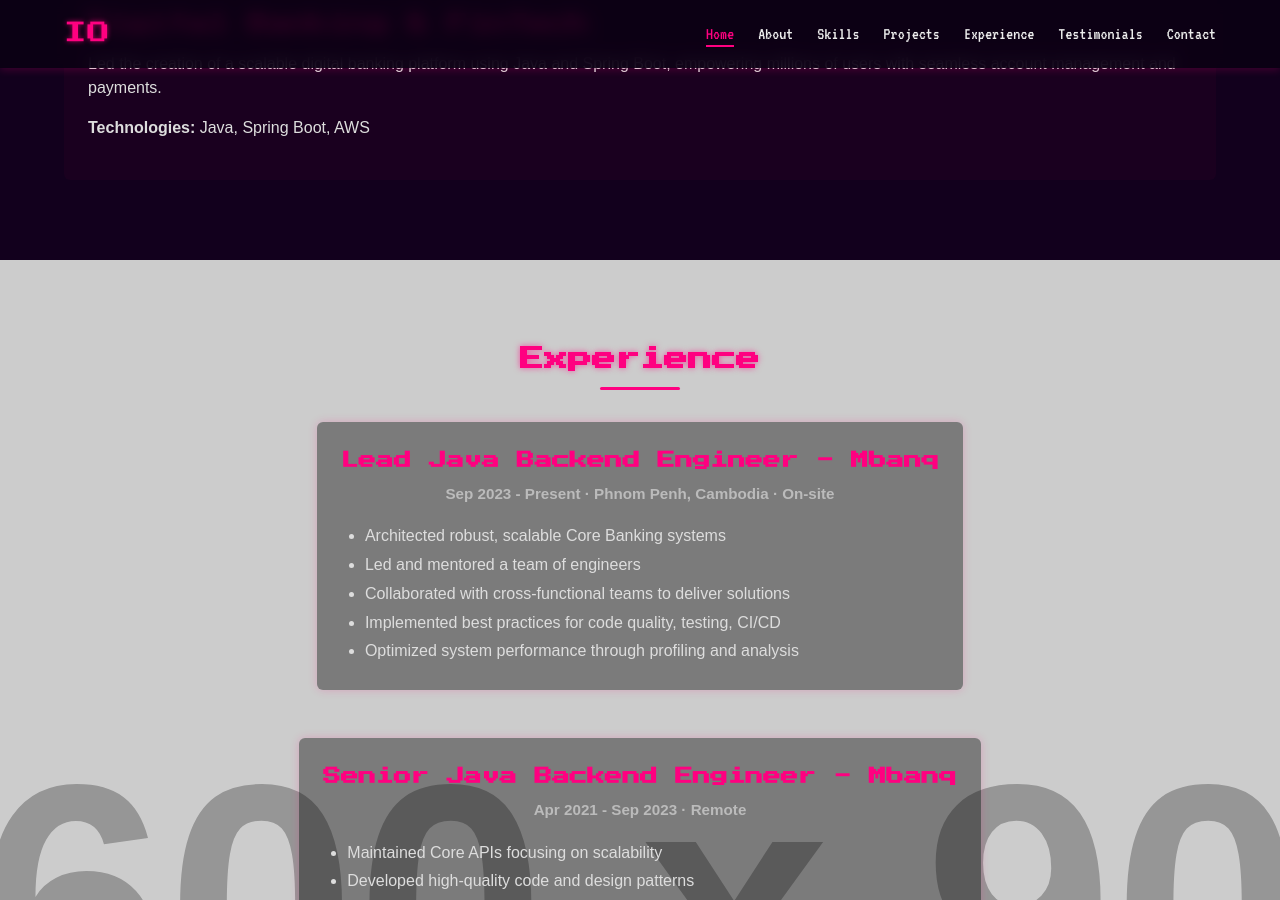
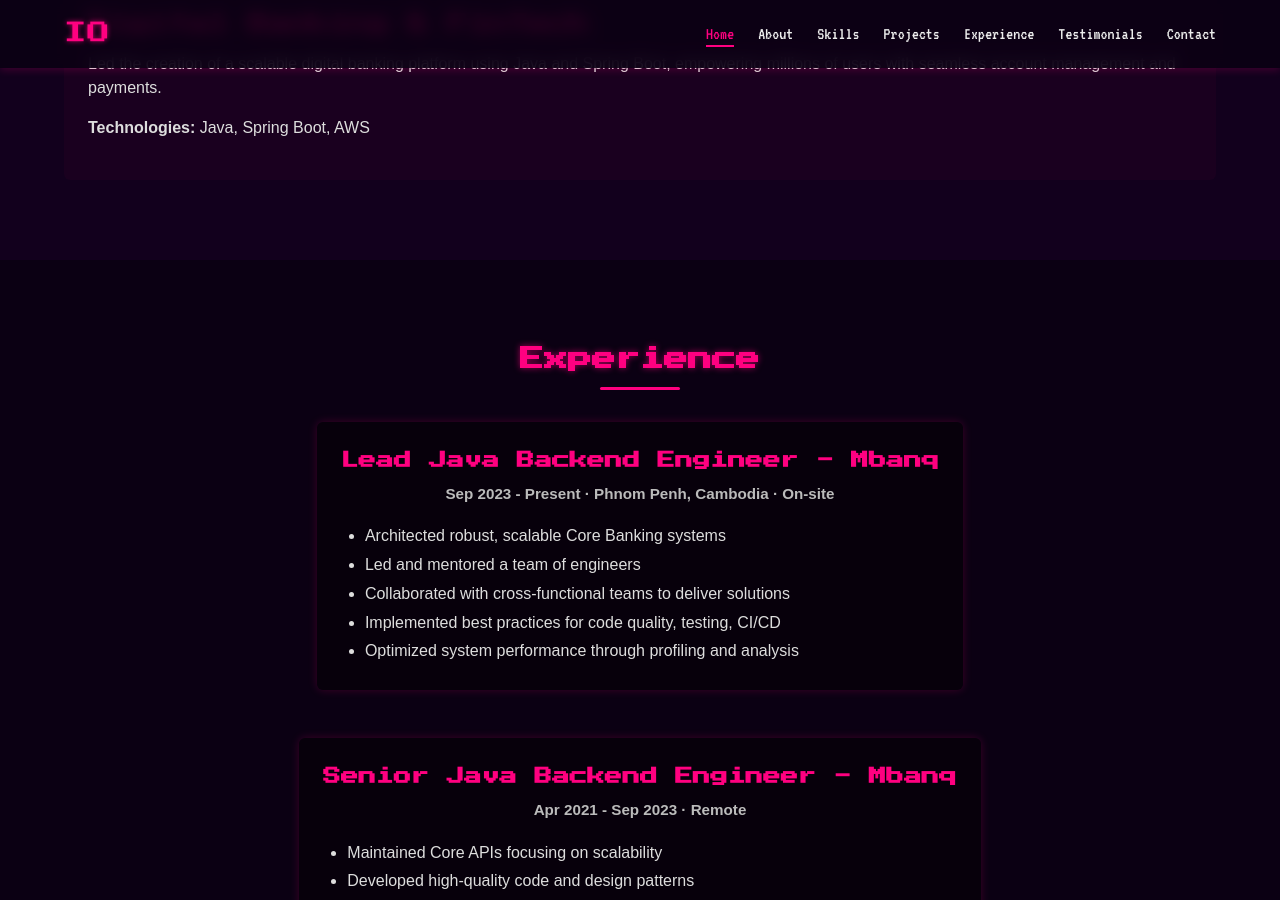
Before and after one commit to srosio/sros-yort, a Jekyll site: the page built from index.md, in a window 1280 px wide and 900 px high, scrolled down 1606 px. Built offline with Jekyll 4.4.1, drawn with Linux system fonts in a browser that asks for light colours.

Commit message:
Build with Jekyll

```diff
--- a/assets/css/styles.css
+++ b/assets/css/styles.css
@@ -380,15 +380,15 @@
 }
 
 /* EXPERIENCE (centered with background image, neon corners, subtle glitch) */
-.experience-bg {
-    /* Replace URL with a real cyberpunk-styled background image */
-    background: url('https://via.placeholder.com/1600x900/FF0080/000000?text=Cyberpunk+BG')
-    center/cover no-repeat;
-    position: relative;
-    color: #ddd;
-    backdrop-filter: blur(4px);
-    padding: 4rem 0;
-}
+/*.experience-bg {*/
+/*    !* Replace URL with a real cyberpunk-styled background image *!*/
+/*    background: url('https://via.placeholder.com/1600x900/FF0080/000000?text=Cyberpunk+BG')*/
+/*    center/cover no-repeat;*/
+/*    position: relative;*/
+/*    color: #ddd;*/
+/*    backdrop-filter: blur(4px);*/
+/*    padding: 4rem 0;*/
+/*}*/
 .experience-content {
     text-align: center;
 }
```
Also changed, not shown: index.md (+4 -8 lines).
